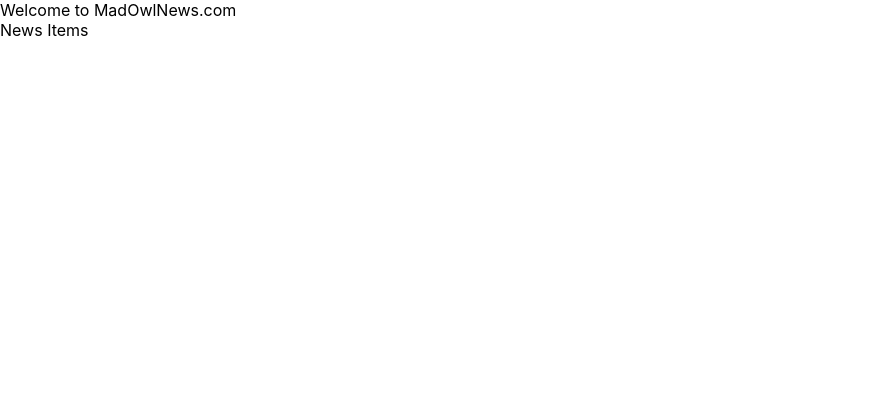
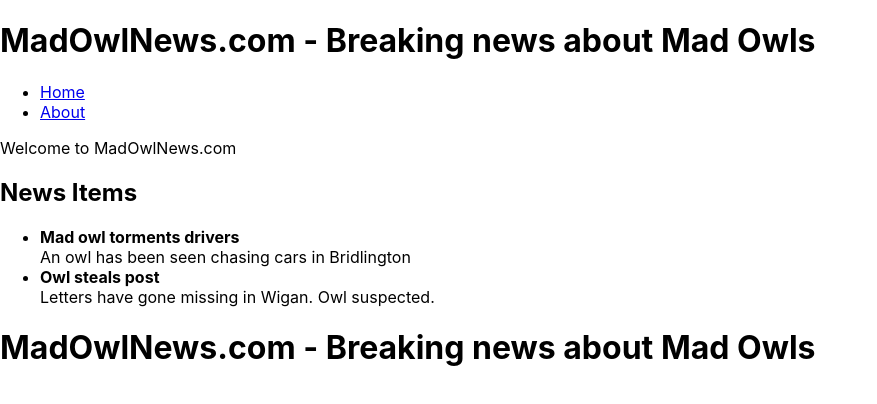
Before and after one commit to patelg123/mern-news-app, a React (Create React App) app in the folder client/: page / in a window 1280 px wide. Shown: the top 404 px of the page, without its empty margins (0-877 px from the left). Built offline with nearby package versions, Linux system fonts and the light colour scheme.

Commit message:
added routing and layout to app

```diff
--- a/client/package.json
+++ b/client/package.json
@@ -6,6 +6,7 @@
     "prop-types": "^15.6.2",
     "react": "^16.7.0",
     "react-dom": "^16.7.0",
+    "react-router-dom": "^4.3.1",
     "react-scripts": "2.1.3"
   },
   "scripts": {
--- a/client/src/App.js
+++ b/client/src/App.js
@@ -1,11 +1,21 @@
-import React, {Component} from 'react';
+import React, { Component } from 'react';
 import './App.css';
+import { Route, BrowserRouter } from 'react-router-dom';
 import Home from './components/layouts/Home';
+import About from './components/layouts/About';
+import Layout from './components/layouts/Layout'
 
 class App extends Component {
-    render() {
-        return ( <Home/> );
-    }
+  render() {
+    return (
+        <BrowserRouter>
+            <Layout>
+                <Route exact path="/" component={Home} />
+                <Route path="/about" component={About} />
+            </Layout>
+        </BrowserRouter>
+       );
+  }
 }
 
 export default App;
--- a/client/src/components/containers/News.js
+++ b/client/src/components/containers/News.js
@@ -1,8 +1,16 @@
-import React, {Component} from 'react'
+import React, {Component} from 'react';
+import NewsItemListing from '../presentation/NewsItemListing';
 
 class News extends Component {
     render() {
-        return ( <div> News Items </div>
+        return (
+            <div>
+                <h2>News Items</h2>
+                <ul>
+                    <li><NewsItemListing id="1" title="Mad owl torments drivers" teaser="An owl has been seen chasing cars in Bridlington" /></li>
+                    <li><NewsItemListing id="2" title="Owl steals post" teaser="Letters have gone missing in Wigan. Owl suspected." /></li>
+                </ul>
+            </div>
         )
     }
 }
--- /dev/null
+++ b/client/src/components/layouts/About.js
@@ -0,0 +1,11 @@
+import React, { Component} from 'react';
+
+class About extends Component {
+    render(){
+        return (
+            <div>All about MadOwlNews.com</div>
+        );
+    }
+}
+
+export default About;
--- /dev/null
+++ b/client/src/components/layouts/Layout.js
@@ -0,0 +1,26 @@
+import React, { Component } from 'react';
+import { Link } from 'react-router-dom';
+
+class Layout extends Component {
+    render() {
+    return (
+        <div>
+            <div>
+                <h1>MadOwlNews.com - Breaking news about Mad Owls</h1>
+            </div>
+            <div>
+              <ul>
+                <li><Link to={'/'}>Home</Link></li>
+                <li><Link to={'/about'}>About</Link></li>
+              </ul>
+              { this.props.children }
+            </div>
+            <div>
+                <h1>MadOwlNews.com - Breaking news about Mad Owls</h1>
+            </div>
+        </div>
+        );
+    }
+}
+
+export default Layout;
--- /dev/null
+++ b/client/src/components/presentation/NewsItemListing.js
@@ -0,0 +1,21 @@
+import React, {Component} from 'react';
+import PropTypes from 'prop-types';
+
+class NewsItemListing extends Component {
+    render() {
+        return (
+            <div>
+                <div><b>{this.props.title}</b></div>
+                <div>{this.props.teaser}</div>
+            </div>
+        );
+    }
+}
+
+NewsItemListing.propTypes = {
+    id: PropTypes.string.isRequired,
+    title: PropTypes.string.isRequired,
+    teaser: PropTypes.string.isRequired
+};
+
+export default NewsItemListing;
```
Also changed, not shown: 1 other file (tests, documents, lock files or other folders).
